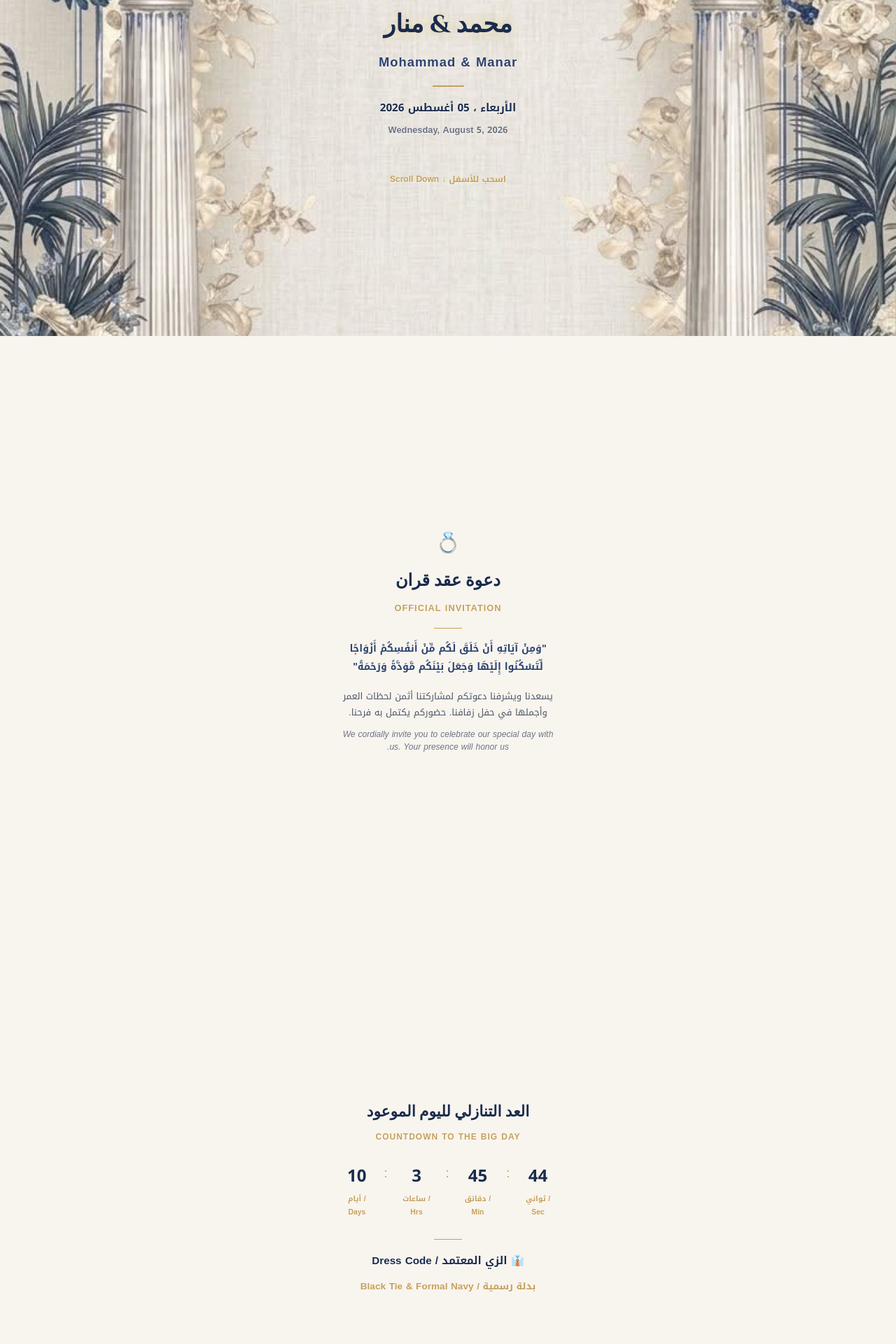
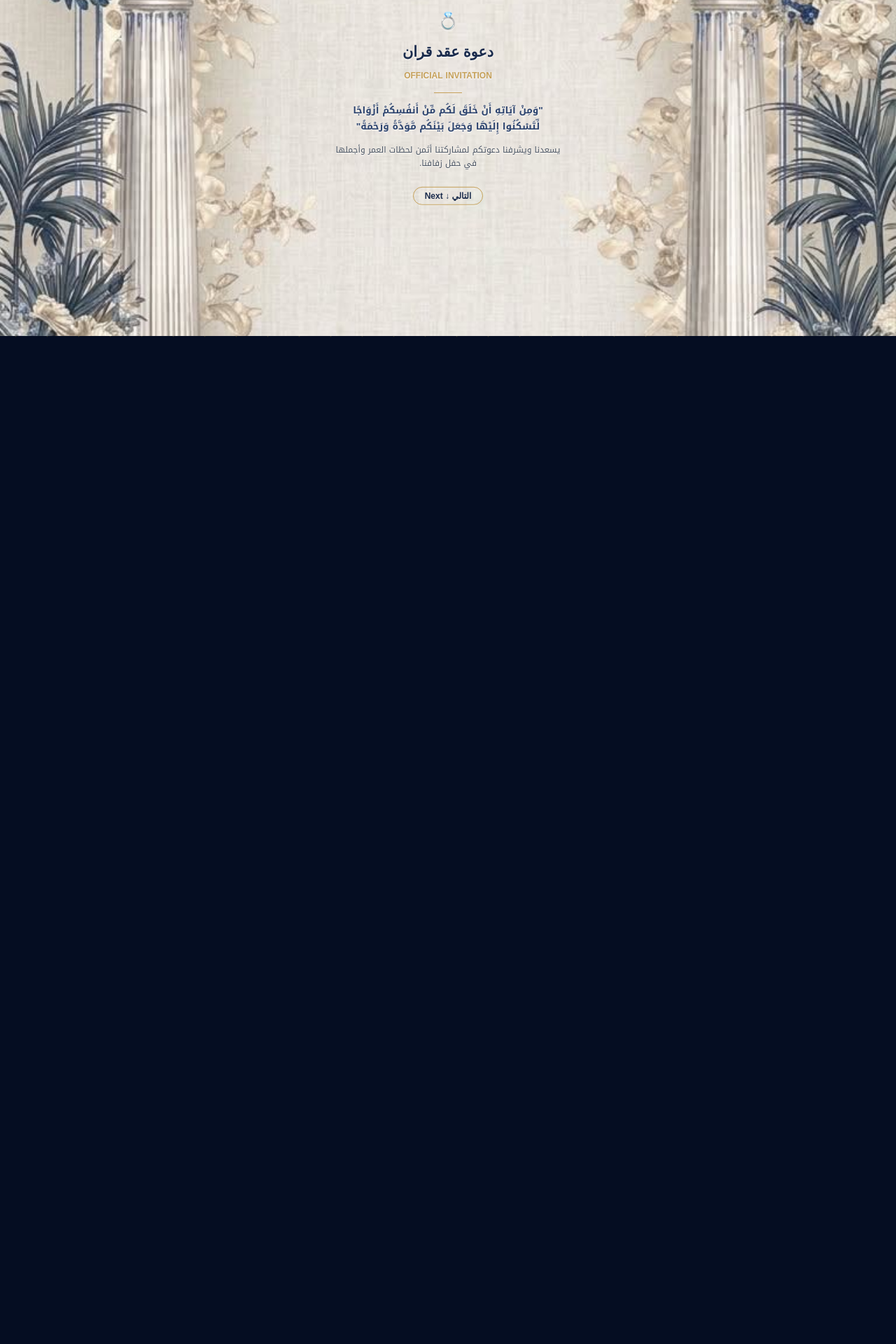
Before and after one commit to Kira1717171717/wedding-invitation, a Next.js app: page / in a window 1280 px wide. Shown: the part 320-2240 px from the top of the page at 70% size. After the commit the page ends 800 px from the top, so only its background shows below. Built offline with nearby package versions, Linux system fonts and the light colour scheme.

Commit message:
Update page.js

```diff
--- a/app/page.js
+++ b/app/page.js
@@ -1,6 +1,6 @@
 'use client';
 
-import { useState, useEffect } from 'react';
+import { useState, useEffect, useRef } from 'react';
 
 export default function Home() {
   const [timeLeft, setTimeLeft] = useState({
@@ -10,8 +10,32 @@ export default function Home() {
     seconds: 0,
   });
 
+  const section1 = useRef(null);
+  const section2 = useRef(null);
+  const section3 = useRef(null);
+  const section4 = useRef(null);
+  const sections = [section1, section2, section3, section4];
+
+  const [currentIndex, setCurrentIndex] = useState(0);
+
+  // نظام النزول التلقائي (كل 5 ثواني)
   useEffect(() => {
-    // موعد الزفاف: الأربعاء 05 أغسطس 2026
+    const timer = setInterval(() => {
+      setCurrentIndex((prevIndex) => {
+        const nextIndex = (prevIndex + 1) % sections.length;
+        sections[nextIndex].current?.scrollIntoView({
+          behavior: 'smooth',
+          block: 'start'
+        });
+        return nextIndex;
+      });
+    }, 5000);
+
+    return () => clearInterval(timer);
+  }, []);
+
+  // نظام العداد التنازلي
+  useEffect(() => {
     const targetDate = new Date('2026-08-05T19:00:00').getTime();
 
     const interval = setInterval(() => {
@@ -31,24 +55,48 @@ export default function Home() {
     return () => clearInterval(interval);
   }, []);
 
+  // التنقل اليدوي عند الضغط على زر السكرول
+  const scrollToNext = (index) => {
+    const nextIndex = (index + 1) % sections.length;
+    setCurrentIndex(nextIndex);
+    sections[nextIndex].current?.scrollIntoView({
+      behavior: 'smooth',
+      block: 'start'
+    });
+  };
+
   return (
     <main style={{
       direction: 'rtl',
-      minHeight: '100vh',
+      height: '100vh',
+      overflowY: 'scroll',
+      scrollSnapType: 'y mandatory',
+      scrollBehavior: 'smooth',
       position: 'relative',
       backgroundColor: '#f8f4ee'
     }}>
 
-      {/* استدعاء الخط الكوفي الناعم والفاخر من Google Fonts */}
+      {/* استدعاء الخط الكوفي وتأثير الأزرار */}
       <style jsx global>{`
         @import url('https://fonts.googleapis.com/css2?family=Noto+Kufi+Arabic:wght@400;600;700;800&display=swap');
 
         body, main {
           font-family: 'Noto Kufi Arabic', sans-serif;
+          margin: 0;
+          padding: 0;
+        }
+
+        @keyframes bounce {
+          0%, 20%, 50%, 80%, 100% { transform: translateY(0); }
+          40% { transform: translateY(-5px); }
+          60% { transform: translateY(-3px); }
+        }
+        .scroll-btn {
+          animation: bounce 2s infinite;
         }
       `}</style>
 
-      {/* خلفية الصورة الثابتة - ممتدة ومتناسقة مع أبعاد الموبايل */}
+      {/* خلفية الصورة الثابتة */}
       <div style={{
         position: 'fixed',
         top: 0,
@@ -58,209 +106,267 @@ export default function Home() {
         backgroundImage: "url('/wedding-bg.jpg')",
         backgroundPosition: 'center center',
         backgroundRepeat: 'no-repeat',
-        backgroundSize: 'cover', /* تغطي كافة الشاشة بدون أطراف فرغة */
+        backgroundSize: 'cover',
         zIndex: 1,
         pointerEvents: 'none'
       }} />
 
-      {/* طبقة المحتوى الشفافة المتركزة بالفراغ والمتحركة بالسكرول */}
+      {/* الحاوية الرئيسية للمحتوى (فوق الصورة) */}
       <div style={{
         position: 'relative',
         zIndex: 2,
         display: 'flex',
         flexDirection: 'column',
-        alignItems: 'center',
-        padding: '2rem 1rem'
+        alignItems: 'center'
       }}>
 
-        {/* ================= القسم الأول: غلاف الدعوة والأسماء ================= */}
-        <section style={{
+        {/* ================= القسم الأول: غلاف الدعوة ================= */}
+        <section ref={section1} style={{
           height: '100vh',
           width: '100%',
           maxWidth: '380px',
+          scrollSnapAlign: 'start',
+          scrollSnapStop: 'always',
           display: 'flex',
           flexDirection: 'column',
-          justifyContent: 'center',
+          justifyContent: 'flex-start',
           alignItems: 'center',
+          paddingTop: '38vh', /* إزاحة كبيرة لضمان البدء تحت الثريا */
+          boxSizing: 'border-box',
           textAlign: 'center'
         }}>
           <div style={{
-            width: '80%',
+            width: '85%',
             display: 'flex',
             flexDirection: 'column',
             alignItems: 'center',
-            gap: '0.4rem',
-            textShadow: '0 1px 2px rgba(255,255,255,0.8)' /* ظلال خفيفة لسهولة القراءة مباشرة فوق الخلفية */
+            gap: '0.3rem',
+            textShadow: '0 1px 2px rgba(255,255,255,0.85)' /* ظل خفيف جداً لبروز النص بدون خلفية */
           }}>
-            <p style={{ fontSize: '0.75rem', letterSpacing: '2.5px', color: '#1a2b4c', margin: 0, fontWeight: '700' }}>
+            <p style={{ fontSize: '0.75rem', letterSpacing: '2px', color: '#1a2b4c', margin: 0, fontWeight: '700' }}>
               WEDDING INVITATION
             </p>
-            <p style={{ fontSize: '0.85rem', color: '#c5a059', margin: 0, fontWeight: '600' }}>
+            <p style={{ fontSize: '0.85rem', color: '#c5a059', margin: 0, fontWeight: '700' }}>
               دعـوة زفــاف
             </p>
-            <h1 style={{ fontSize: '2.2rem', fontWeight: '800', color: '#1a2b4c', margin: '0.4rem 0' }}>
+            <h1 style={{ fontSize: '2.1rem', fontWeight: '800', color: '#1a2b4c', margin: '0.2rem 0' }}>
               محمد & منار
             </h1>
-            <p style={{ fontSize: '1.15rem', color: '#2c436e', margin: 0, fontWeight: '600', letterSpacing: '1px' }}>
+            <p style={{ fontSize: '1.1rem', color: '#2c436e', margin: 0, fontWeight: '600' }}>
               Mohammad & Manar
             </p>
-            <div style={{ width: '45px', height: '1.5px', backgroundColor: '#c5a059', margin: '0.6rem auto' }}></div>
-            <p style={{ fontSize: '0.95rem', color: '#1a2b4c', fontWeight: '700', margin: 0 }}>
+            <div style={{ width: '40px', height: '1.5px', backgroundColor: '#c5a059', margin: '0.5rem 0' }}></div>
+            <p style={{ fontSize: '0.9rem', color: '#1a2b4c', fontWeight: '700', margin: 0 }}>
               الأربعاء ، 05 أغسطس 2026
             </p>
-            <p style={{ fontSize: '0.8rem', color: '#6b7280', margin: 0, fontWeight: '600' }}>
+            <p style={{ fontSize: '0.75rem', color: '#6b7280', margin: 0, fontWeight: '600' }}>
               Wednesday, August 5, 2026
             </p>
 
-            <p style={{ marginTop: '2.5rem', fontSize: '0.75rem', color: '#c5a059', fontWeight: '700' }}>
-              اسحب للأسفل ↓ Scroll Down
-            </p>
+            <button
+              onClick={() => scrollToNext(0)}
+              className="scroll-btn"
+              style={{
+                marginTop: '1.2rem',
+                background: 'transparent',
+                border: '1.5px solid #c5a059',
+                borderRadius: '20px',
+                padding: '0.3rem 1rem',
+                color: '#1a2b4c',
+                fontSize: '0.75rem',
+                fontWeight: '700',
+                cursor: 'pointer'
+              }}
+            >
+              التالي ↓ Next
+            </button>
           </div>
         </section>
 
-        {/* ================= القسم الثاني: نص الدعوة الرسمي باللغتين ================= */}
-        <section style={{
+        {/* ================= القسم الثاني: نص الدعوة ================= */}
+        <section ref={section2} style={{
           height: '100vh',
           width: '100%',
           maxWidth: '380px',
+          scrollSnapAlign: 'start',
+          scrollSnapStop: 'always',
           display: 'flex',
           flexDirection: 'column',
-          justifyContent: 'center',
+          justifyContent: 'flex-start',
           alignItems: 'center',
+          paddingTop: '38vh',
+          boxSizing: 'border-box',
           textAlign: 'center'
         }}>
           <div style={{
-            width: '82%',
+            width: '85%',
             display: 'flex',
             flexDirection: 'column',
             alignItems: 'center',
-            gap: '0.7rem',
-            textShadow: '0 1px 2px rgba(255,255,255,0.8)'
+            gap: '0.5rem',
+            textShadow: '0 1px 2px rgba(255,255,255,0.85)'
           }}>
-            <span style={{ fontSize: '1.8rem' }}>💍</span>
-            <h2 style={{ fontSize: '1.5rem', color: '#1a2b4c', margin: 0, fontWeight: '700' }}>
+            <span style={{ fontSize: '1.5rem' }}>💍</span>
+            <h2 style={{ fontSize: '1.3rem', color: '#1a2b4c', margin: 0, fontWeight: '700' }}>
               دعوة عقد قران
             </h2>
-            <p style={{ fontSize: '0.8rem', color: '#c5a059', margin: 0, fontWeight: '600', letterSpacing: '1px' }}>
+            <p style={{ fontSize: '0.75rem', color: '#c5a059', margin: 0, fontWeight: '600' }}>
               OFFICIAL INVITATION
             </p>
 
             <div style={{ width: '40px', height: '1px', backgroundColor: '#c5a059', margin: '0.3rem 0' }}></div>
 
-            <p style={{ fontSize: '0.88rem', color: '#2c436e', lineHeight: '1.8', margin: 0, fontWeight: '600' }}>
+            <p style={{ fontSize: '0.85rem', color: '#2c436e', lineHeight: '1.7', margin: 0, fontWeight: '600' }}>
               "وَمِنْ آيَاتِهِ أَنْ خَلَقَ لَكُم مِّنْ أَنفُسِكُمْ أَزْوَاجًا لِّتَسْكُنُوا إِلَيْهَا وَجَعَلَ بَيْنَكُم مَّوَدَّةً وَرَحْمَةً"
             </p>
 
-            <p style={{ fontSize: '0.82rem', color: '#4b5563', lineHeight: '1.7', margin: '0.5rem 0 0 0' }}>
-              يسعدنا ويشرفنا دعوتكم لمشاركتنا أثمن لحظات العمر وأجملها في حفل زفافنا. حضوركم يكتمل به فرحنا.
+            <p style={{ fontSize: '0.75rem', color: '#4b5563', lineHeight: '1.6', margin: '0.3rem 0 0 0' }}>
+              يسعدنا ويشرفنا دعوتكم لمشاركتنا أثمن لحظات العمر وأجملها في حفل زفافنا.
             </p>
-            <p style={{ fontSize: '0.75rem', color: '#6b7280', lineHeight: '1.5', margin: 0, fontStyle: 'italic' }}>
-              We cordially invite you to celebrate our special day with us. Your presence will honor us.
-            </p>
+
+            <button
+              onClick={() => scrollToNext(1)}
+              className="scroll-btn"
+              style={{
+                marginTop: '1rem',
+                background: 'transparent',
+                border: '1.5px solid #c5a059',
+                borderRadius: '20px',
+                padding: '0.3rem 1rem',
+                color: '#1a2b4c',
+                fontSize: '0.75rem',
+                fontWeight: '700',
+                cursor: 'pointer'
+              }}
+            >
+              التالي ↓ Next
+            </button>
           </div>
         </section>
 
-        {/* ================= القسم الثالث: العداد التنازلي والـ Dress Code ================= */}
-        <section style={{
+        {/* ================= القسم الثالث: العداد واللباس ================= */}
+        <section ref={section3} style={{
           height: '100vh',
           width: '100%',
           maxWidth: '380px',
+          scrollSnapAlign: 'start',
+          scrollSnapStop: 'always',
           display: 'flex',
           flexDirection: 'column',
-          justifyContent: 'center',
+          justifyContent: 'flex-start',
           alignItems: 'center',
+          paddingTop: '38vh',
+          boxSizing: 'border-box',
           textAlign: 'center'
         }}>
           <div style={{
-            width: '82%',
+            width: '85%',
             display: 'flex',
             flexDirection: 'column',
             alignItems: 'center',
-            gap: '0.6rem',
-            textShadow: '0 1px 2px rgba(255,255,255,0.8)'
+            gap: '0.5rem',
+            textShadow: '0 1px 2px rgba(255,255,255,0.85)'
           }}>
-            <h2 style={{ fontSize: '1.35rem', color: '#1a2b4c', margin: 0, fontWeight: '700' }}>
-              العد التنازلي لليوم الموعود
+            <h2 style={{ fontSize: '1.2rem', color: '#1a2b4c', margin: 0, fontWeight: '700' }}>
+              العد التنازلي
             </h2>
-            <p style={{ fontSize: '0.75rem', color: '#c5a059', margin: 0, fontWeight: '600', letterSpacing: '1px' }}>
-              COUNTDOWN TO THE BIG DAY
+            <p style={{ fontSize: '0.7rem', color: '#c5a059', margin: 0, fontWeight: '600' }}>
+              COUNTDOWN
             </p>
 
-            {/* أرقام العد التنازلي */}
             <div style={{
               display: 'flex',
               justifyContent: 'center',
-              gap: '0.8rem',
-              margin: '0.8rem 0',
+              gap: '0.5rem',
+              margin: '0.5rem 0',
               direction: 'ltr'
             }}>
-              <div style={{ minWidth: '42px' }}>
-                <span style={{ fontSize: '1.5rem', fontWeight: '800', color: '#1a2b4c' }}>{timeLeft.days}</span>
-                <p style={{ fontSize: '0.65rem', color: '#c5a059', margin: 0, fontWeight: '700' }}>أيام / Days</p>
+              <div style={{ minWidth: '40px' }}>
+                <span style={{ fontSize: '1.3rem', fontWeight: '800', color: '#1a2b4c' }}>{timeLeft.days}</span>
+                <p style={{ fontSize: '0.6rem', color: '#c5a059', margin: 0, fontWeight: '700' }}>أيام</p>
               </div>
-              <div style={{ fontSize: '1.2rem', color: '#c5a059' }}>:</div>
-              <div style={{ minWidth: '42px' }}>
-                <span style={{ fontSize: '1.5rem', fontWeight: '800', color: '#1a2b4c' }}>{timeLeft.hours}</span>
-                <p style={{ fontSize: '0.65rem', color: '#c5a059', margin: 0, fontWeight: '700' }}>ساعات / Hrs</p>
+              <div style={{ fontSize: '1.1rem', color: '#c5a059' }}>:</div>
+              <div style={{ minWidth: '40px' }}>
+                <span style={{ fontSize: '1.3rem', fontWeight: '800', color: '#1a2b4c' }}>{timeLeft.hours}</span>
+                <p style={{ fontSize: '0.6rem', color: '#c5a059', margin: 0, fontWeight: '700' }}>ساعات</p>
               </div>
-              <div style={{ fontSize: '1.2rem', color: '#c5a059' }}>:</div>
-              <div style={{ minWidth: '42px' }}>
-                <span style={{ fontSize: '1.5rem', fontWeight: '800', color: '#1a2b4c' }}>{timeLeft.minutes}</span>
-                <p style={{ fontSize: '0.65rem', color: '#c5a059', margin: 0, fontWeight: '700' }}>دقائق / Min</p>
+              <div style={{ fontSize: '1.1rem', color: '#c5a059' }}>:</div>
+              <div style={{ minWidth: '40px' }}>
+                <span style={{ fontSize: '1.3rem', fontWeight: '800', color: '#1a2b4c' }}>{timeLeft.minutes}</span>
+                <p style={{ fontSize: '0.6rem', color: '#c5a059', margin: 0, fontWeight: '700' }}>دقائق</p>
               </div>
-              <div style={{ fontSize: '1.2rem', color: '#c5a059' }}>:</div>
-              <div style={{ minWidth: '42px' }}>
-                <span style={{ fontSize: '1.5rem', fontWeight: '800', color: '#1a2b4c' }}>{timeLeft.seconds}</span>
-                <p style={{ fontSize: '0.65rem', color: '#c5a059', margin: 0, fontWeight: '700' }}>ثواني / Sec</p>
+              <div style={{ fontSize: '1.1rem', color: '#c5a059' }}>:</div>
+              <div style={{ minWidth: '40px' }}>
+                <span style={{ fontSize: '1.3rem', fontWeight: '800', color: '#1a2b4c' }}>{timeLeft.seconds}</span>
+                <p style={{ fontSize: '0.6rem', color: '#c5a059', margin: 0, fontWeight: '700' }}>ثواني</p>
               </div>
             </div>
 
-            <div style={{ width: '40px', height: '1px', backgroundColor: '#c5a059', margin: '0.4rem 0' }}></div>
+            <div style={{ width: '35px', height: '1px', backgroundColor: '#c5a059', margin: '0.3rem 0' }}></div>
 
-            <h3 style={{ color: '#1a2b4c', fontSize: '0.95rem', margin: 0, fontWeight: '700' }}>
+            <h3 style={{ color: '#1a2b4c', fontSize: '0.9rem', margin: 0, fontWeight: '700' }}>
               👔 الزي المعتمد / Dress Code
             </h3>
-            <p style={{ color: '#c5a059', fontWeight: '700', fontSize: '0.85rem', margin: 0 }}>
-              بدلة رسمية / Black Tie & Formal Navy
+            <p style={{ color: '#c5a059', fontWeight: '700', fontSize: '0.8rem', margin: 0 }}>
+              بدلة رسمية / Black Tie & Navy
             </p>
+
+            <button
+              onClick={() => scrollToNext(2)}
+              className="scroll-btn"
+              style={{
+                marginTop: '1rem',
+                background: 'transparent',
+                border: '1.5px solid #c5a059',
+                borderRadius: '20px',
+                padding: '0.3rem 1rem',
+                color: '#1a2b4c',
+                fontSize: '0.75rem',
+                fontWeight: '700',
+                cursor: 'pointer'
+              }}
+            >
+              التالي ↓ Next
+            </button>
           </div>
         </section>
 
-        {/* ================= القسم الرابع: المكان والتأكيد ================= */}
-        <section style={{
+        {/* ================= القسم الرابع: المكان ================= */}
+        <section ref={section4} style={{
           height: '100vh',
           width: '100%',
           maxWidth: '380px',
+          scrollSnapAlign: 'start',
+          scrollSnapStop: 'always',
           display: 'flex',
           flexDirection: 'column',
-          justifyContent: 'center',
+          justifyContent: 'flex-start',
           alignItems: 'center',
+          paddingTop: '38vh',
+          boxSizing: 'border-box',
           textAlign: 'center'
         }}>
           <div style={{
-            width: '82%',
+            width: '85%',
             display: 'flex',
             flexDirection: 'column',
             alignItems: 'center',
-            gap: '0.7rem',
-            textShadow: '0 1px 2px rgba(255,255,255,0.8)'
+            gap: '0.5rem',
+            textShadow: '0 1px 2px rgba(255,255,255,0.85)'
           }}>
-            <span style={{ fontSize: '1.8rem' }}>📍</span>
-            <h2 style={{ fontSize: '1.4rem', color: '#1a2b4c', margin: 0, fontWeight: '700' }}>
+            <span style={{ fontSize: '1.5rem' }}>📍</span>
+            <h2 style={{ fontSize: '1.3rem', color: '#1a2b4c', margin: 0, fontWeight: '700' }}>
               المكان والزمان
             </h2>
-            <p style={{ fontSize: '0.75rem', color: '#c5a059', margin: 0, fontWeight: '600', letterSpacing: '1px' }}>
+            <p style={{ fontSize: '0.7rem', color: '#c5a059', margin: 0, fontWeight: '600' }}>
               LOCATION & TIME
             </p>
 
-            <p style={{ fontSize: '1rem', fontWeight: '800', color: '#2c436e', margin: '0.3rem 0 0 0' }}>
+            <p style={{ fontSize: '0.95rem', fontWeight: '800', color: '#2c436e', margin: '0.3rem 0 0 0' }}>
               Yildiz Hall - قاعة يلدز
             </p>
-            <p style={{ color: '#4b5563', fontSize: '0.82rem', margin: 0, fontWeight: '600' }}>
-              الأربعاء، 05 أغسطس 2026 - الساعة 7:00 مساءً
-            </p>
-            <p style={{ color: '#6b7280', fontSize: '0.75rem', margin: 0 }}>
-              Wednesday, Aug 5, 2026 at 7:00 PM
+            <p style={{ color: '#4b5563', fontSize: '0.8rem', margin: 0, fontWeight: '600' }}>
+              الأربعاء، 05 أغسطس 2026 - 7:00 مساءً
             </p>
 
             <a
@@ -268,27 +374,25 @@ export default function Home() {
               target="_blank"
               rel="noopener noreferrer"
               style={{
-                padding: '0.6rem 1.4rem',
+                padding: '0.5rem 1.2rem',
                 backgroundColor: '#1a2b4c',
                 color: '#ffffff',
                 borderRadius: '50px',
                 textDecoration: 'none',
-                fontSize: '0.8rem',
+                fontSize: '0.78rem',
                 fontWeight: '600',
-                marginTop: '0.5rem',
-                boxShadow: '0 4px 15px rgba(26, 43, 76, 0.3)'
+                marginTop: '0.6rem',
+                boxShadow: '0 4px 15px rgba(26, 43, 76, 0.25)',
+                textShadow: 'none' /* إزالة الظل عن النص داخل الزر */
               }}
             >
               موقع القاعة 🗺️ Google Maps
             </a>
 
-            <div style={{ width: '40px', height: '1px', backgroundColor: '#c5a059', margin: '0.5rem 0' }}></div>
+            <div style={{ width: '35px', height: '1px', backgroundColor: '#c5a059', margin: '0.5rem 0' }}></div>
 
-            <p style={{ fontSize: '0.85rem', color: '#1a2b4c', margin: 0, fontWeight: '700' }}>
+            <p style={{ fontSize: '0.82rem', color: '#1a2b4c', margin: 0, fontWeight: '700' }}>
               أهلاً وسهلاً بكم، ننتظركم بشوق! ✨
-            </p>
-            <p style={{ fontSize: '0.75rem', color: '#c5a059', margin: 0, fontWeight: '600' }}>
-              We Look Forward to Celebrating With You!
             </p>
           </div>
         </section>
```
